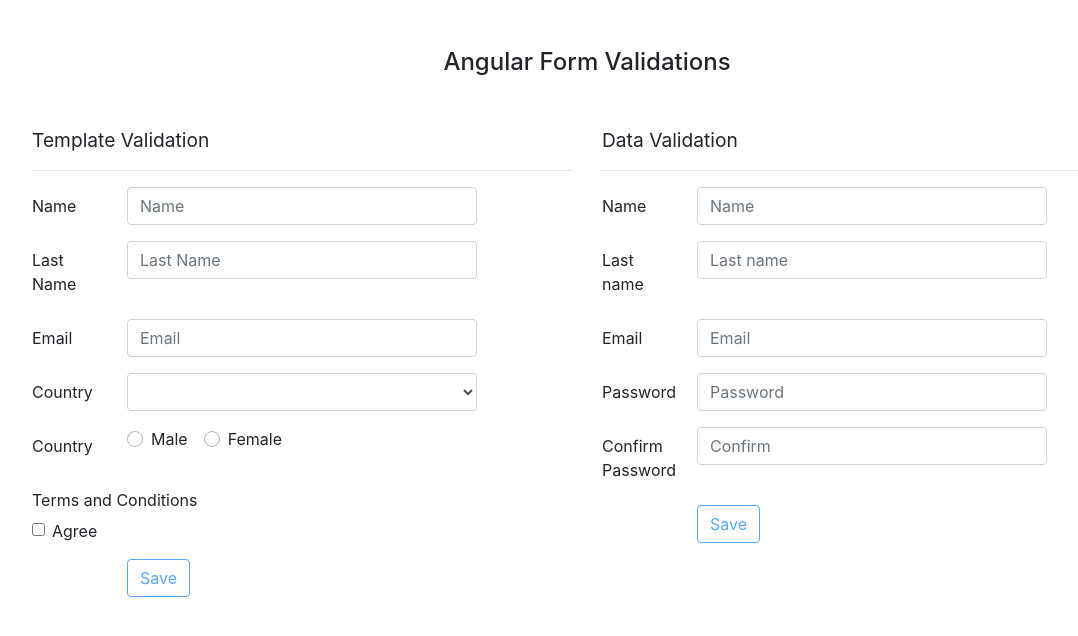
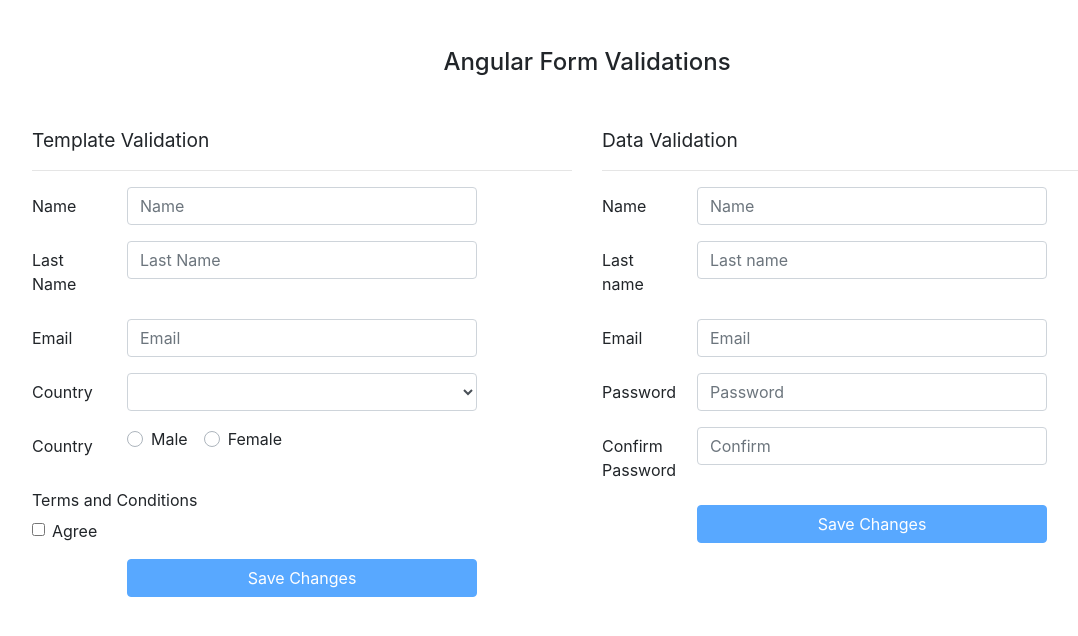
Before and after one commit to cfabregas85/AngularFormValidation, an Angular app: page / in a window 1280 px wide. Shown: the top 636 px of the page, without its empty margins (53-1131 px from the left). Built offline with nearby package versions, Linux system fonts and the light colour scheme.

Commit message:
Updated .html files

```diff
--- a/src/app/components/data/data.component.html
+++ b/src/app/components/data/data.component.html
@@ -64,8 +64,8 @@
     <div class="form-group row">
         <label class="col-2 col-form-label">&nbsp;</label>
         <div class="input-group col-md-8">
-            <button [disabled]="!form.valid" type="submit" class="btn btn-outline-primary">
-        Save
+            <button [disabled]="!form.valid" type="submit" class="btn btn-primary" style="width: 100%">
+        Save Changes
       </button>
         </div>
     </div>
--- a/src/app/components/data/data.component.ts
+++ b/src/app/components/data/data.component.ts
@@ -23,8 +23,8 @@
  }
 
   user:any  ={
-     name:"Carlos",
-     lastName:"Fabregas",
+     name:"Pedro",
+     lastName:"Rich",
      email:'example@gmail.com'
   }
 
--- a/src/app/components/template/template.component.html
+++ b/src/app/components/template/template.component.html
@@ -87,8 +87,8 @@
     <div class="form-group row">
         <label class="col-2 col-form-label">&nbsp;</label>
         <div class="input-group col-md-8">
-            <button [disabled]="!form.valid" type="submit" class="btn btn-outline-primary">
-              Save
+            <button [disabled]="!form.valid" type="submit" class="btn btn-primary" style="width: 100%">
+              Save Changes
              </button>
         </div>
     </div>
```
